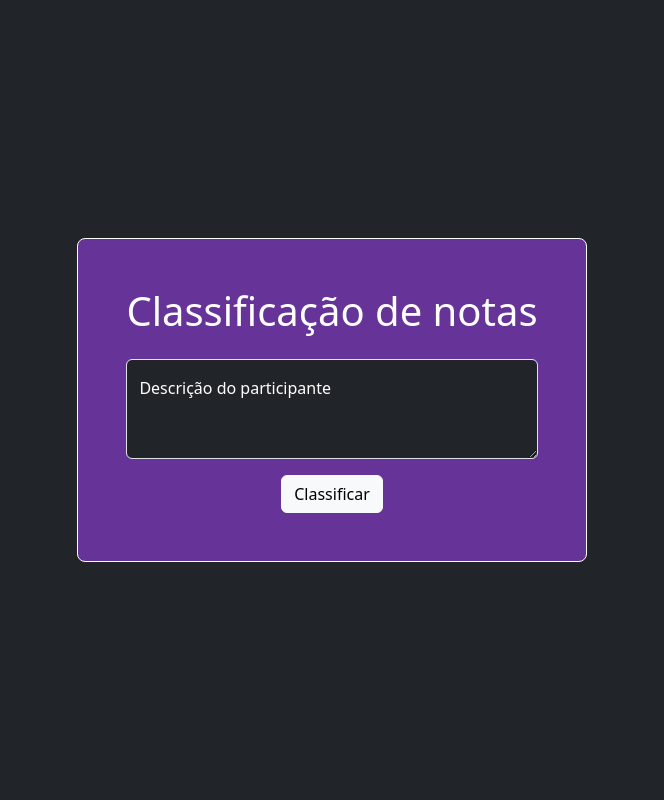
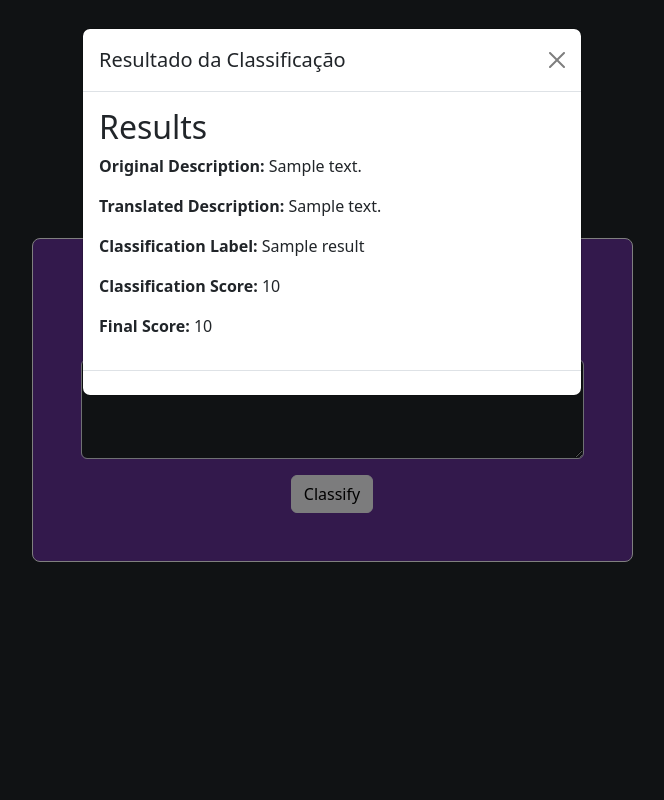
Before and after one commit to kamatashi/llm, a Flask app: template templates/index.html in a window 1280 px wide. Shown: the whole page, without its empty margins (308-972 px from the left). Run offline with Flask 3, Linux system fonts and the light colour scheme; the template is opened without the code that fills it: most values are stand-ins (such as "Sample title", 1, 10 or a date in 2020).

Commit message:
:sparkles: feat: estilização da página

```diff
--- a/templates/index.html
+++ b/templates/index.html
@@ -5,38 +5,29 @@
     <meta charset="UTF-8">
     <meta name="viewport" content="width=device-width, initial-scale=1.0">
     <link href="https://cdn.jsdelivr.net/npm/bootstrap@5.3.3/dist/css/bootstrap.min.css" rel="stylesheet" integrity="sha384-QWTKZyjpPEjISv5WaRU9OFeRpok6YctnYmDr5pNlyT2bRjXh0JMhjY6hW+ALEwIH" crossorigin="anonymous">
-    <style>
-      .custom-modal .modal-content {
-        background-color: rebeccapurple;
-        color: white;
-      }
-      .custom-modal .btn-close {
-        filter: invert(1);
-      }
-    </style>
 </head>
 <body class="bg-dark">
     <div class="d-flex justify-content-center align-items-center vh-100">
         <div class="p-5 text-white rounded-3" style="background-color: rebeccapurple; border: 1px solid #FFF;">
             <h1 class="mb-4">Classificação de notas</h1>
-            <form method="post" action="/">
+            <form method="post" id="classificationForm">
                 <div class="form-floating mb-3">
-                    <textarea class="form-control bg-dark border-1 text-light" placeholder="Leave a comment here" id="floatingTextarea2" name="text" style="height: 100px"></textarea>
+                    <textarea class="form-control bg-dark border-1 text-light" id="floatingTextarea2" rows="4" cols="50" name="text" style="height: 100px"></textarea>
                     <label for="floatingTextarea2">Descrição do participante</label>
                 </div>
                 <div class="text-center">
-                    <button type="submit" class="btn btn-light" data-bs-toggle="modal" data-bs-target="#exampleModal">Classificar</button>
+                    <input type="submit" class="btn btn-light" value="Classify">
                 </div>
             </form>
         </div>
     </div>
 
     <!-- Modal -->
-    <div class="modal fade custom-modal" id="exampleModal" tabindex="-1" aria-labelledby="exampleModalLabel" aria-hidden="true">
-        <div class="modal-dialog modal-dialog-centered">
+    <div class="modal fade" id="exampleModal" tabindex="-1" aria-labelledby="exampleModalLabel" aria-hidden="true">
+        <div class="modal-dialog">
             <div class="modal-content">
                 <div class="modal-header">
-                    <h5 class="modal-title" id="exampleModalLabel">Classificação</h5>
+                    <h1 class="modal-title fs-5" id="exampleModalLabel">Resultado da Classificação</h1>
                     <button type="button" class="btn-close" data-bs-dismiss="modal" aria-label="Close"></button>
                 </div>
                 <div class="modal-body">
@@ -47,15 +38,26 @@
                         <p><strong>Classification Label:</strong> {{ result.label }}</p>
                         <p><strong>Classification Score:</strong> {{ result.score }}</p>
                         <p><strong>Final Score:</strong> {{ result.final_score }}</p>
+                    {% else %}
+                        <p>Aguarde, processando...</p>
                     {% endif %}
                 </div>
                 <div class="modal-footer">
-                    <button type="button" class="btn btn-dark" data-bs-dismiss="modal">Close</button>
                 </div>
             </div>
         </div>
     </div>
 
     <script src="https://cdn.jsdelivr.net/npm/bootstrap@5.3.3/dist/js/bootstrap.bundle.min.js" integrity="sha384-YvpcrYf0tY3lHB60NNkmXc5s9fDVZLESaAA55NDzOxhy9GkcIdslK1eN7N6jIeHz" crossorigin="anonymous"></script>
+
+    <!-- Script para disparar o modal automaticamente se houver um resultado -->
+    <script>
+        document.addEventListener('DOMContentLoaded', function () {
+            {% if result %}
+                var exampleModal = new bootstrap.Modal(document.getElementById('exampleModal'));
+                exampleModal.show();
+            {% endif %}
+        });
+    </script>
 </body>
 </html>
```
Also changed, not shown: templates/original.html (added, +22 -0 lines). Lines whose indentation alone changed are shown as unchanged.
